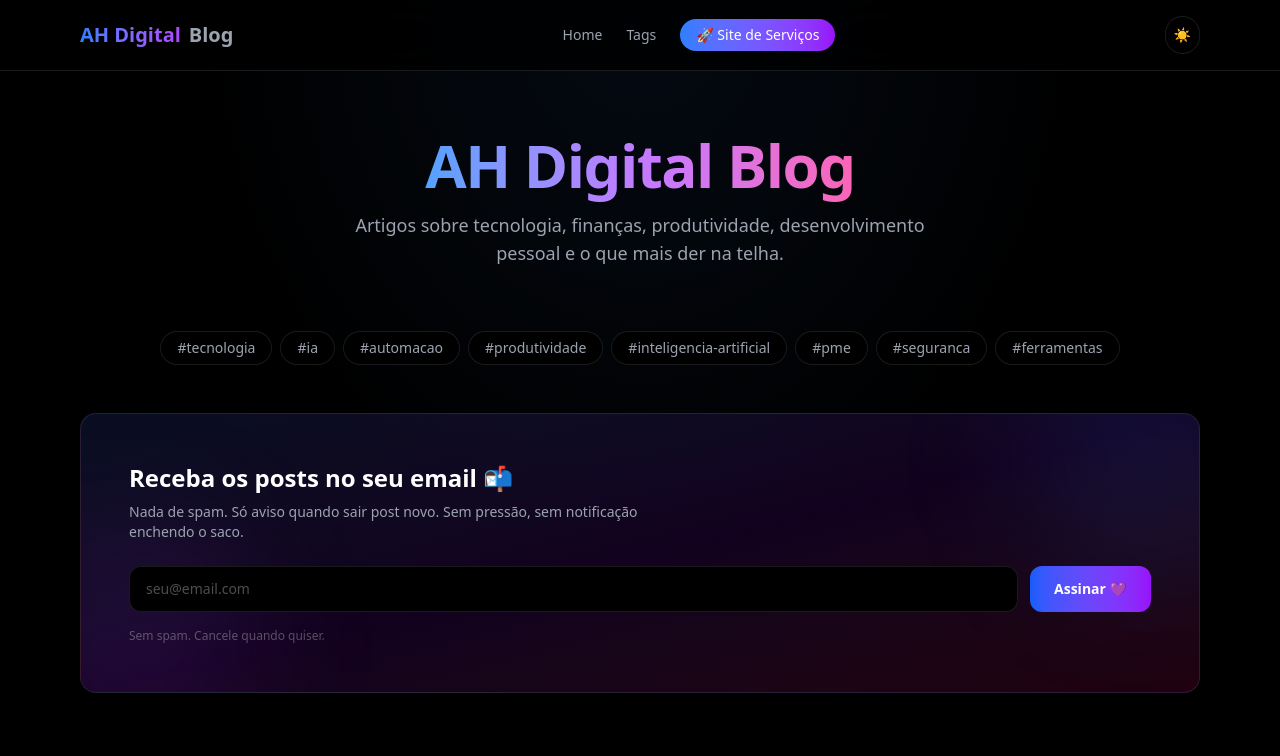
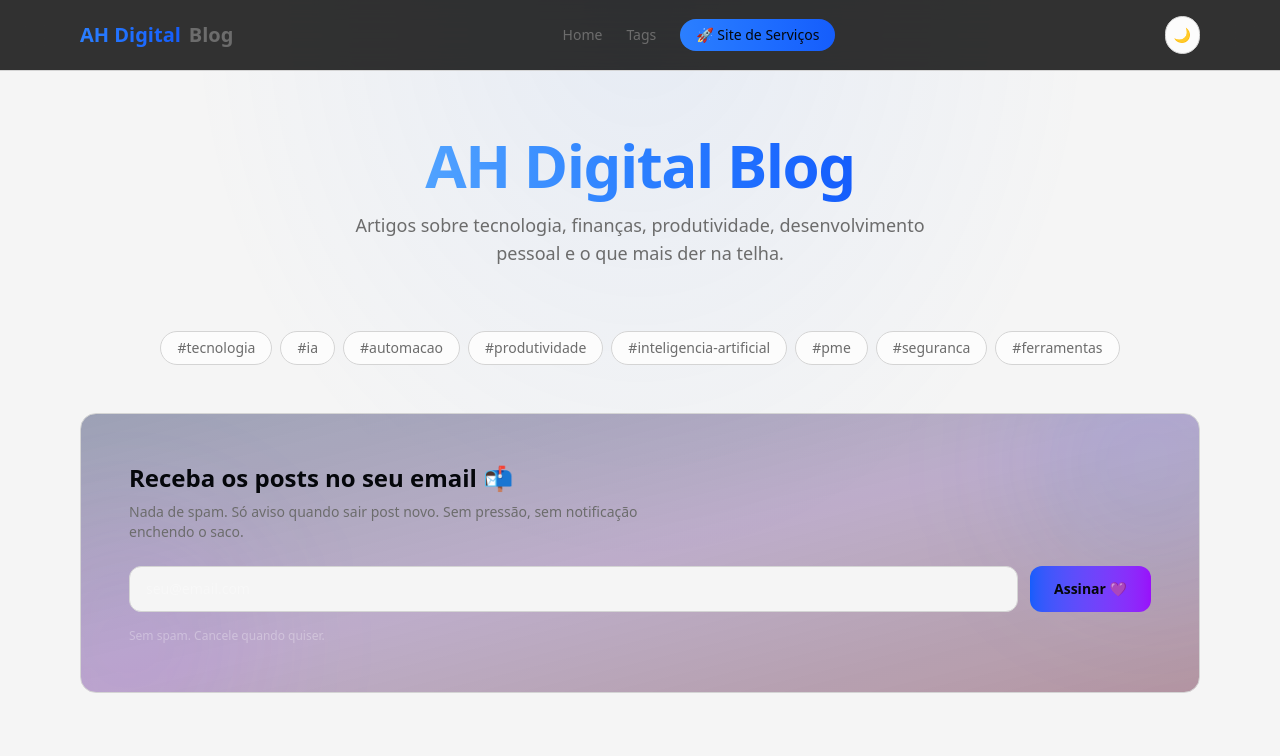
Before and after one commit to andrehs-dev/ah-digital-blog, a Next.js app: page / in a window 1280 px wide. Shown: the top 756 px of the page. Built offline with nearby package versions, Linux system fonts and the light colour scheme.

Commit message:
feat: tema claro cinza+azul no blog (igual ao site)

```diff
--- a/src/app/globals.css
+++ b/src/app/globals.css
@@ -6,7 +6,21 @@
   font-family: system-ui, -apple-system, "Segoe UI", Roboto, sans-serif;
 }
 
-/* Dark theme (default) */
+/* Light theme (default) — cinza + azul (igual ao site) */
+:root:not(.dark) {
+  --theme-bg: oklch(0.97 0 0);
+  --theme-fg: oklch(0.13 0.01 260);
+  --theme-muted: oklch(0.53 0 0);
+  --theme-border: oklch(0.87 0 0);
+  --theme-card: oklch(0.99 0 0);
+  --theme-card-hover: oklch(0.93 0 0);
+  --theme-code-bg: oklch(0.93 0 0);
+  --theme-pre-bg: oklch(0.95 0 0);
+  --theme-primary: oklch(0.55 0.18 250);
+  color-scheme: light;
+}
+
+/* Dark theme */
 .dark {
   --theme-bg: #000;
   --theme-fg: #fff;
@@ -16,20 +30,8 @@
   --theme-card-hover: rgba(255,255,255,0.1);
   --theme-code-bg: rgba(255,255,255,0.1);
   --theme-pre-bg: rgba(255,255,255,0.05);
+  --theme-primary: #3b82f6;
   color-scheme: dark;
-}
-
-/* Light theme */
-:root:not(.dark) {
-  --theme-bg: #f9fafb;
-  --theme-fg: #111827;
-  --theme-muted: #6b7280;
-  --theme-border: rgba(0,0,0,0.1);
-  --theme-card: rgba(0,0,0,0.03);
-  --theme-card-hover: rgba(0,0,0,0.06);
-  --theme-code-bg: rgba(0,0,0,0.08);
-  --theme-pre-bg: rgba(0,0,0,0.03);
-  color-scheme: light;
 }
 
 /* Base styles */
--- a/src/app/layout.tsx
+++ b/src/app/layout.tsx
@@ -20,7 +20,7 @@ export const metadata: Metadata = {
 
 export default function RootLayout({ children }: { children: React.ReactNode }) {
   return (
-    <html lang="pt-BR" className="dark" suppressHydrationWarning>
+    <html lang="pt-BR" suppressHydrationWarning>
       <body className="min-h-screen antialiased">
         <div className="fixed inset-0 bg-[radial-gradient(ellipse_at_top,rgba(59,130,246,0.08),transparent_50%)] pointer-events-none" />
         <Header />
--- a/src/app/page.tsx
+++ b/src/app/page.tsx
@@ -12,11 +12,11 @@ export default function Home() {
       {/* Hero */}
       <section className="mb-16 text-center">
         <h1 className="mb-4 text-4xl font-bold tracking-tight md:text-6xl">
-          <span className="bg-gradient-to-r from-blue-400 via-purple-400 to-pink-400 bg-clip-text text-transparent">
+          <span className="bg-gradient-to-r from-blue-400 via-blue-500 to-blue-600 bg-clip-text text-transparent">
             AH Digital Blog
           </span>
         </h1>
-        <p className="mx-auto max-w-xl text-lg text-white/60">
+        <p className="mx-auto max-w-xl text-lg text-[var(--theme-muted)]">
           Artigos sobre tecnologia, finanças, produtividade, desenvolvimento pessoal e o que mais der na telha.
         </p>
       </section>
@@ -37,7 +37,7 @@ export default function Home() {
               <Link
                 key={tag}
                 href={`/tags/${tag}`}
-                className="rounded-full border border-white/10 bg-white/5 px-4 py-1.5 text-sm text-white/60 transition hover:border-blue-500/50 hover:text-white"
+                className="rounded-full border border-[var(--theme-border)] bg-[var(--theme-card)] px-4 py-1.5 text-sm text-[var(--theme-muted)] transition hover:border-[var(--theme-primary)]/50 hover:text-[var(--theme-fg)]"
               >
                 #{tag}
               </Link>
@@ -55,8 +55,8 @@ export default function Home() {
       {posts.length === 0 ? (
         <div className="text-center py-20">
           <div className="mb-4 text-6xl">📝</div>
-          <h2 className="mb-2 text-2xl font-semibold text-white">Nenhum artigo ainda</h2>
-          <p className="text-white/40">Em breve teremos conteúdo por aqui!</p>
+          <h2 className="mb-2 text-2xl font-semibold text-[var(--theme-fg)]">Nenhum artigo ainda</h2>
+          <p className="text-[var(--theme-muted)]">Em breve teremos conteúdo por aqui!</p>
         </div>
       ) : (
         <section className="grid gap-6 md:grid-cols-2 lg:grid-cols-3">
--- a/src/components/Footer.tsx
+++ b/src/components/Footer.tsx
@@ -1,23 +1,23 @@
 export default function Footer() {
   return (
-    <footer className="border-t border-white/10 py-8 text-center">
+    <footer className="border-t border-[var(--theme-border)] py-8 text-center">
       <div className="mx-auto max-w-6xl px-4">
-        <div className="mb-3 flex items-center justify-center gap-4 text-sm text-white/40">
-          <a href="/politica-de-privacidade" className="transition hover:text-white/60">
+        <div className="mb-3 flex items-center justify-center gap-4 text-sm text-[var(--theme-muted)]">
+          <a href="/politica-de-privacidade" className="transition hover:text-[var(--theme-fg)]">
             Privacidade
           </a>
           <span>·</span>
-          <a href="/termos-de-uso" className="transition hover:text-white/60">
+          <a href="/termos-de-uso" className="transition hover:text-[var(--theme-fg)]">
             Termos
           </a>
           <span>·</span>
-          <a href="/politica-de-afiliados" className="transition hover:text-white/60">
+          <a href="/politica-de-afiliados" className="transition hover:text-[var(--theme-fg)]">
             Afiliados
           </a>
           <span>·</span>
           <span>© {new Date().getFullYear()} AH Digital Blog</span>
         </div>
-        <p className="text-sm text-white/40">
+        <p className="text-sm text-[var(--theme-muted)]">
           Feito com Next.js
         </p>
       </div>
--- a/src/components/Header.tsx
+++ b/src/components/Header.tsx
@@ -11,7 +11,7 @@ export default function Header() {
     <header className="sticky top-0 z-50 border-b border-white/10 bg-black/80 backdrop-blur-xl">
       <div className="mx-auto flex max-w-6xl items-center justify-between px-4 py-4">
         <Link href="/" className="flex items-center gap-2 text-xl font-bold">
-          <span className="bg-gradient-to-r from-blue-500 to-purple-500 bg-clip-text text-transparent">
+          <span className="bg-gradient-to-r from-blue-500 to-blue-600 bg-clip-text text-transparent">
             AH Digital
           </span>
           <span className="text-white/60">Blog</span>
@@ -28,7 +28,7 @@ export default function Header() {
             href="https://ah-digitalsolutions.vercel.app"
             target="_blank"
             rel="noreferrer"
-            className="rounded-full bg-gradient-to-r from-blue-500 to-purple-600 px-4 py-1.5 text-sm font-medium text-white transition hover:opacity-90"
+            className="rounded-full bg-gradient-to-r from-blue-500 to-blue-600 px-4 py-1.5 text-sm font-medium text-white transition hover:opacity-90"
           >
             🚀 Site de Serviços
           </a>
@@ -58,7 +58,7 @@ export default function Header() {
             href="https://ah-digitalsolutions.vercel.app"
             target="_blank"
             rel="noreferrer"
-            className="mt-3 block rounded-full bg-gradient-to-r from-blue-500 to-purple-600 px-4 py-2 text-center text-sm font-medium text-white"
+            className="mt-3 block rounded-full bg-gradient-to-r from-blue-500 to-blue-600 px-4 py-2 text-center text-sm font-medium text-white"
             onClick={() => setMenuOpen(false)}
           >
             🚀 Site de Serviços
--- a/src/components/PostCard.tsx
+++ b/src/components/PostCard.tsx
@@ -14,7 +14,7 @@ function formatDate(dateStr: string) {
 export default function PostCard({ post }: { post: PostMeta }) {
   return (
     <Link href={`/post/${post.slug}`} className="group block">
-      <article className="relative overflow-hidden rounded-2xl border border-white/10 bg-white/5 p-6 transition-all duration-300 hover:border-blue-500/50 hover:bg-white/10">
+      <article className="relative overflow-hidden rounded-2xl border border-[var(--theme-border)] bg-[var(--theme-card)] p-6 transition-all duration-300 hover:border-[var(--theme-primary)]/50 hover:bg-[var(--theme-card-hover)]">
         {post.image && (
           <div className="mb-4 overflow-hidden rounded-xl">
             <img
@@ -29,14 +29,14 @@ export default function PostCard({ post }: { post: PostMeta }) {
           {post.tags?.map((tag) => (
             <span
               key={tag}
-              className="rounded-full bg-blue-500/10 px-3 py-1 text-xs text-blue-400"
+              className="rounded-full bg-[var(--theme-primary)]/10 px-3 py-1 text-xs text-[var(--theme-primary)]"
             >
               #{tag}
             </span>
           ))}
         </div>
 
-        <h2 className="mb-2 text-xl font-semibold text-white transition group-hover:text-blue-400">
+        <h2 className="mb-2 text-xl font-semibold text-[var(--theme-fg)] transition group-hover:text-[var(--theme-primary)]">
           {post.title}
         </h2>
 
--- a/src/components/ThemeToggle.tsx
+++ b/src/components/ThemeToggle.tsx
@@ -3,11 +3,11 @@
 import { useEffect, useState } from "react";
 
 export default function ThemeToggle() {
-  const [dark, setDark] = useState(true);
+  const [dark, setDark] = useState(false);
 
   useEffect(() => {
     const stored = localStorage.getItem("theme");
-    const isDark = stored ? stored === "dark" : true;
+    const isDark = stored ? stored === "dark" : false;
     setDark(isDark);
     document.documentElement.classList.toggle("dark", isDark);
   }, []);
@@ -22,7 +22,7 @@ export default function ThemeToggle() {
   return (
     <button
       onClick={toggle}
-      className="rounded-full border border-white/10 bg-white/5 p-2 text-sm transition hover:bg-white/10"
+      className="rounded-full border border-[var(--theme-border)] bg-[var(--theme-card)] p-2 text-sm transition hover:bg-[var(--theme-card-hover)]"
       aria-label={dark ? "Modo claro" : "Modo escuro"}
     >
       {dark ? "☀️" : "🌙"}
```
